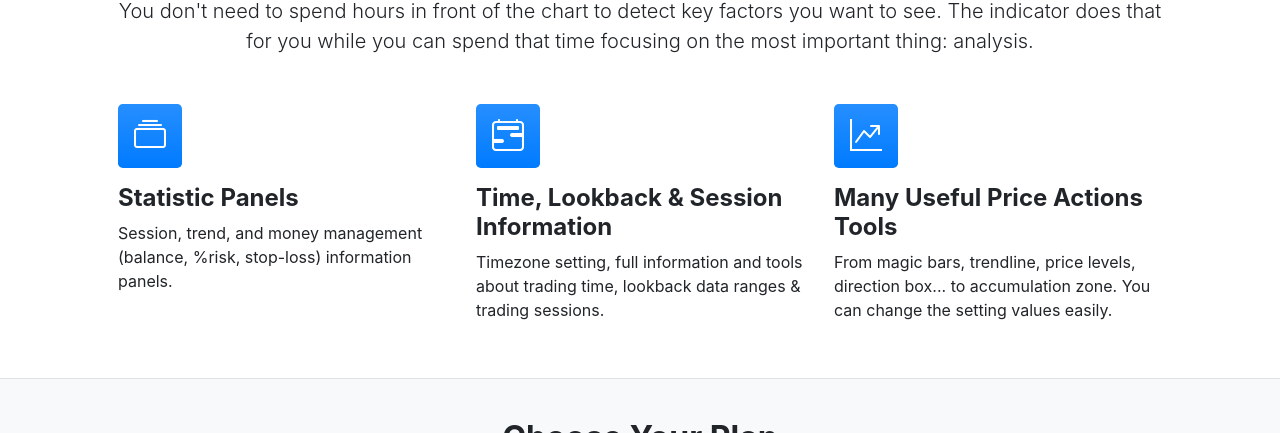
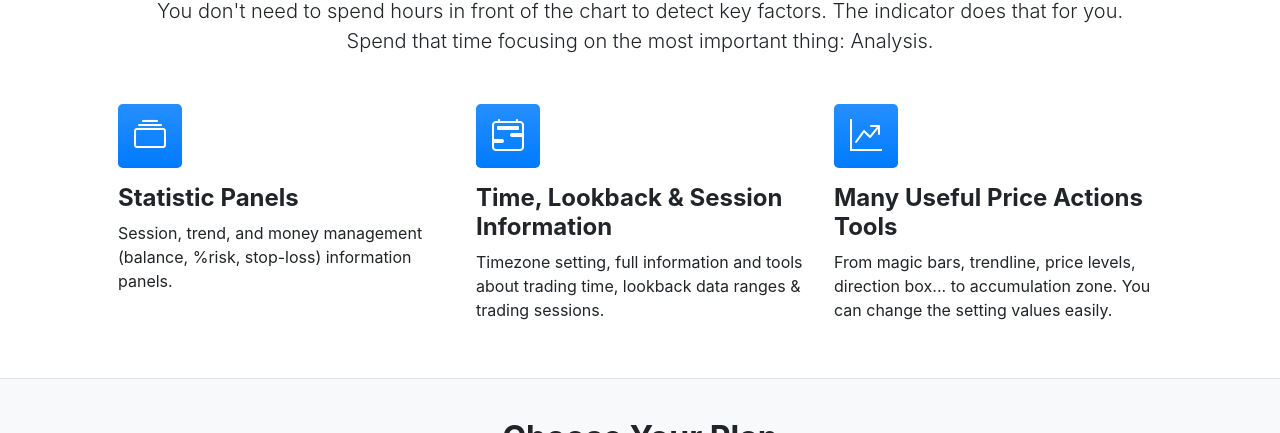
Before and after one commit to gumbon/aioi, a website: page index.html in a window 1280 px wide. Shown: the part 667-1100 px from the top of the page. Drawn offline with nearby package versions, Linux system fonts and the light colour scheme.

Commit message:
change pr text

```diff
--- a/index.html
+++ b/index.html
@@ -100,7 +100,7 @@
             <div class="container px-5 my-4">
                 <div class="text-center mb-5">
                     <h2 class="fw-bolder">It Saves Your Time</h2>
-                    <p class="lead">You don't need to spend hours in front of the chart to detect key factors you want to see. The indicator does that for you while you can spend that time focusing on the most important thing: analysis.</p>
+                    <p class="lead">You don't need to spend hours in front of the chart to detect key factors. The indicator does that for you.</br> Spend that time focusing on the most important thing: Analysis.</p>
                 </div>
                 <div class="row gx-5">
                     <div class="col-lg-4 mb-5 mb-lg-0">
```
